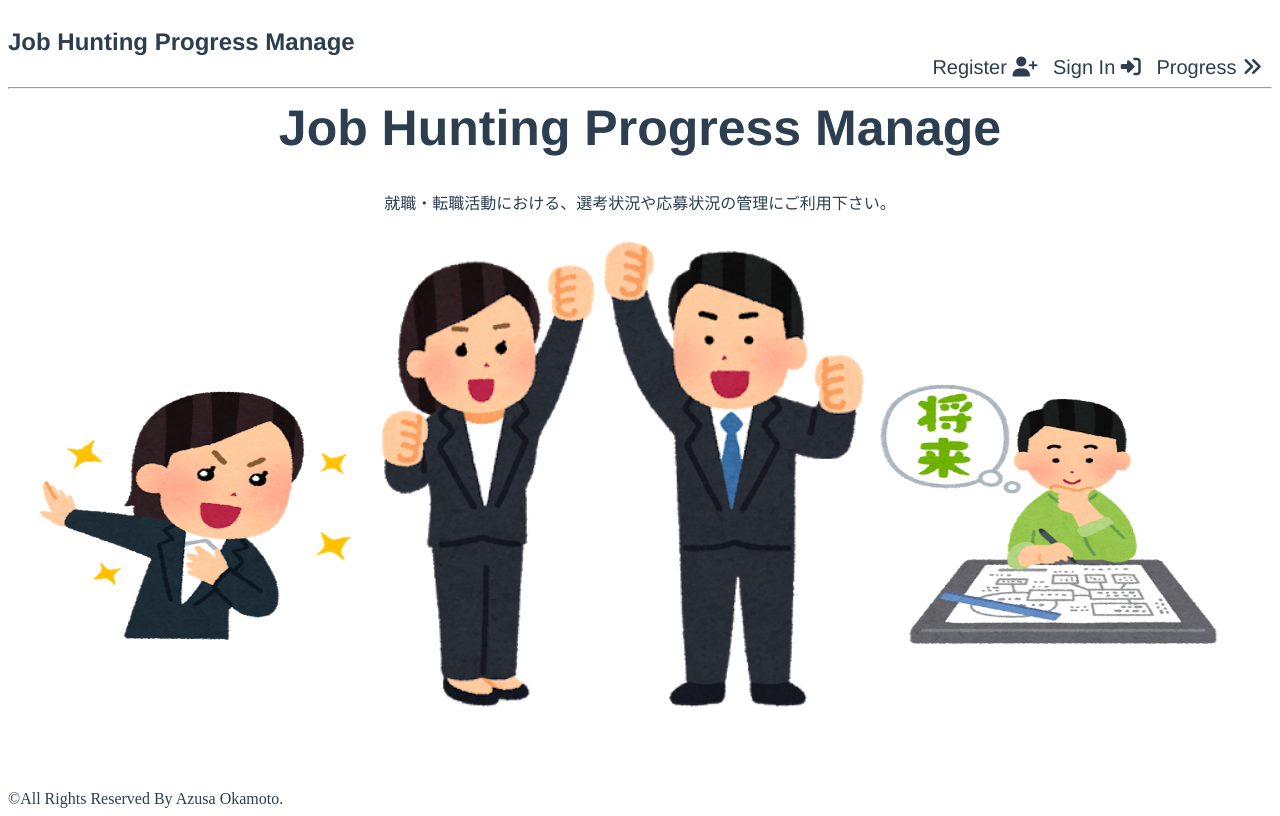
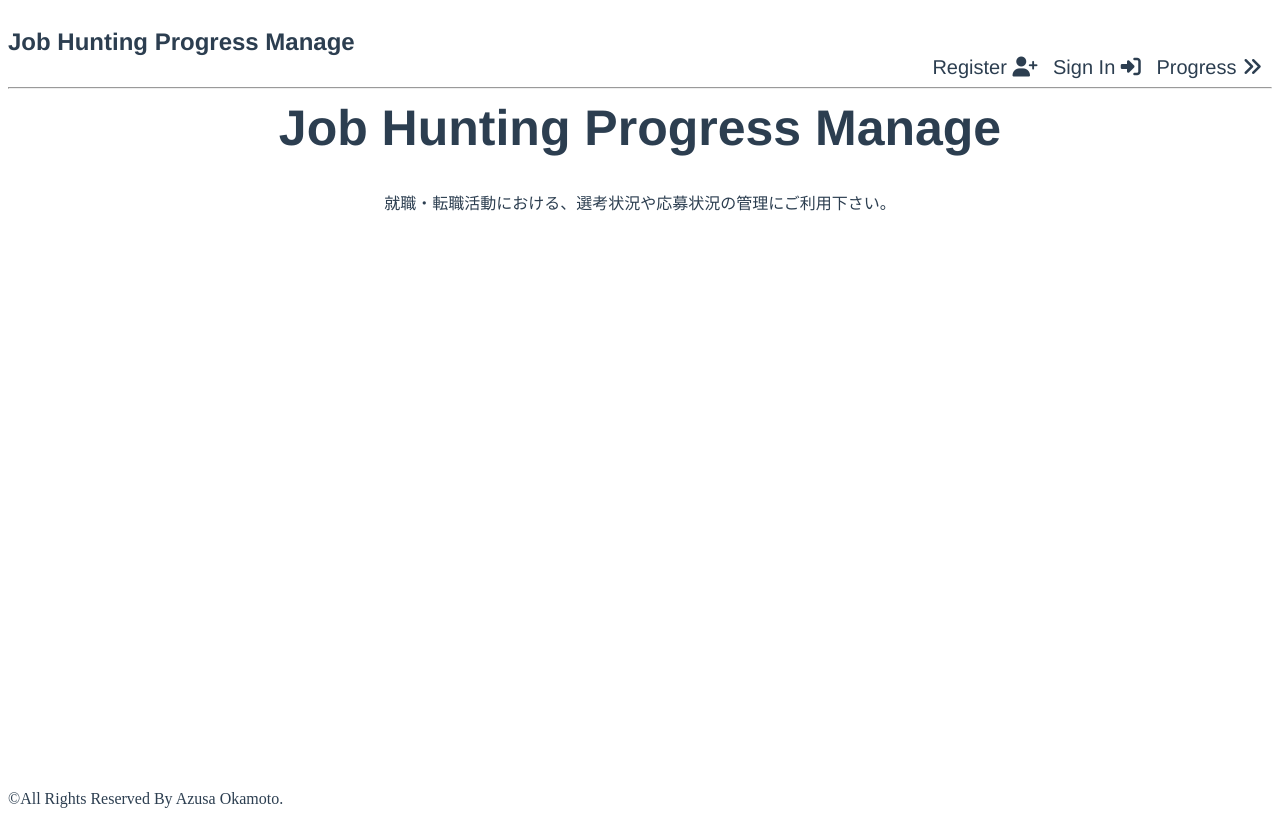
Before and after one commit to azufb/jobHuntProgressList, a Vue app in the folder jobhunt/: page / in a window 1280 px wide. Built offline with nearby package versions, Linux system fonts and the light colour scheme.

Commit message:
画像の削除

```diff
--- a/jobhunt/src/components/home.vue
+++ b/jobhunt/src/components/home.vue
@@ -2,11 +2,6 @@
     <div>
         <h1>Job Hunting Progress Manage</h1>
         <p>就職・転職活動における、選考状況や応募状況の管理にご利用下さい。</p>
-        <div class='pic'>
-            <img src='./jiko_appeal_woman.png' class='appeal'>
-            <img src='./gutspose.png' class='guts'>
-            <img src='./syourai_sekkei_man.png' class='syourai'>
-        </div>
     </div>
 </template>
 
@@ -21,44 +16,10 @@ h1 {
     margin-top: 10px;
     font-size: 50px;
 }
-.pic {
-    display: flex;
-}
-
-.appeal {
-    width: 350px;
-    height: 270px;
-    margin-top: 150px;
-    margin-left: 15px;
-}
-
-.guts {
-    width: 500px;
-    height: auto;
-}
-
-.syourai {
-    width: 350px;
-    height: 270px;
-    margin-top: 150px;
-}
 
 @media(max-width: 767px) {
   h1 {
     font-size: 30px;
-  }
-
-  .appeal {
-    display: none;
-  }
-
-  .guts {
-      margin-left: auto;
-      margin-right: auto;
-  }
-
-  .syourai {
-      display: none;
   }
 }
 
@@ -66,12 +27,5 @@ h1 {
   h1 {
     font-size: 30px;
   }
-
-  .guts {
-    margin-left: auto;
-    margin-right: auto;
-    width: 250px;
-    height: auto;
-  }
 }
 </style>
```
